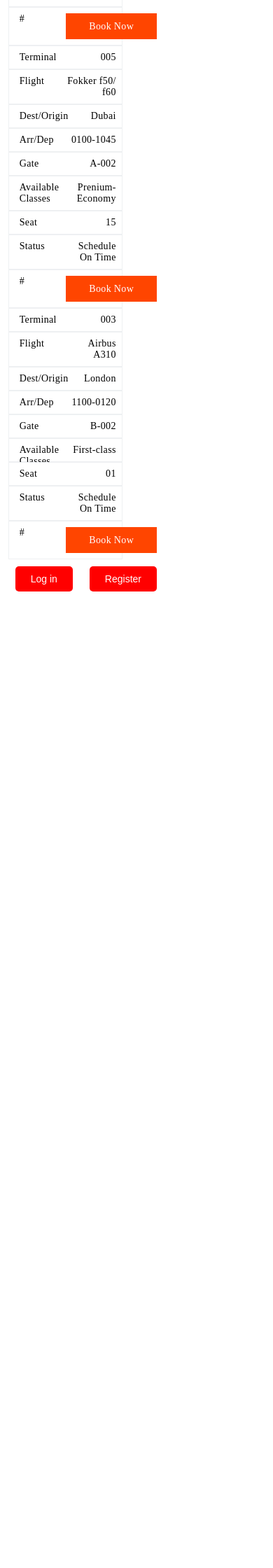
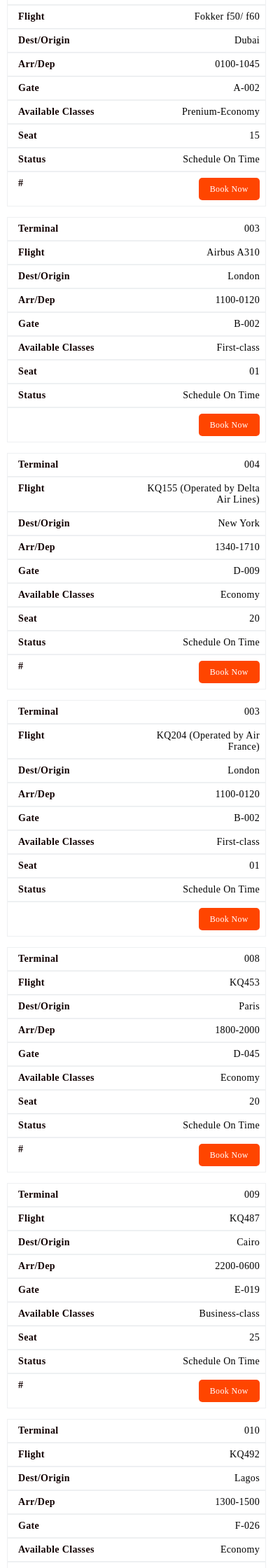
Before and after one commit to Elai5/airline, a Django app: page /flights/ in a window 390 px wide. Shown: the part 1480-3720 px from the top of the page at 70% size. Before the commit the page ends 2325 px from the top, so only its background shows below. Run offline with Django 5.2, Linux system fonts and the light colour scheme.

Commit message:
reedit bout responsiveness' git push

```diff
--- a/airline_website/flights/static/css/plane.css
+++ b/airline_website/flights/static/css/plane.css
@@ -110,7 +110,6 @@
         height: 20px;
         width: 25px;
         cursor: pointer;
-
     }
 
     .navbar ul {
@@ -217,6 +216,11 @@
     border: 1px solid #dee2e685;
 }
 
+.table thead tr td:hover {
+    background-color: grey;
+}
+
+
 .table tbody tr td {
     font-size: 14px;
     letter-spacing: 0.35px;
@@ -227,7 +231,6 @@
     text-align: center;
     border: 1px solid #dee2e685;
 }
-
 
 .table tbody tr td .btn {
     width: 130px;
@@ -242,6 +245,7 @@
     border: 1px solid transparent;
     font-size: 14px;
     opacity: 1;
+    border-radius: 5px;
 }
 
 .table tbody tr td .btn:hover {
@@ -258,7 +262,6 @@
     border: 0;
     border-radius: 5px;
     margin: 10px;
-
 }
 
 .btn button:hover {
@@ -266,7 +269,7 @@
     cursor: pointer;
 }
 
-@media (max-width: 768px) {
+/* @media (max-width: 768px) {
     .table thead {
         display: none;
     }
@@ -298,4 +301,68 @@
         font-size: 14px;
         text-align: left;
     }
+} */
+
+@media (max-width: 768px) {
+
+    nav {
+        position: fixed;
+        width: 100%;
+        z-index: 1;
+        top: 0;
+
+    }
+
+    /* Adjust padding for the table container */
+    .table-container {
+        padding: 0 10px;
+        padding-top: 20px;
+    }
+
+    /* Hide the table headers on small screens */
+    .table thead {
+        display: none;
+    }
+
+    /* Stack the table cells vertically and make them block level */
+    .table tbody tr {
+        display: block;
+        margin-bottom: 15px;
+    }
+
+    .table tbody tr td {
+        display: block;
+        text-align: right;
+        padding-left: 50%;
+        /* Space for the labels */
+        position: relative;
+    }
+
+    /* Add labels to the table cells */
+    .table tbody tr td:before {
+        content: attr(data-label);
+        position: absolute;
+        left: 0;
+        width: 50%;
+        padding-left: 15px;
+        font-weight: bold;
+        font-size: 14px;
+        text-align: left;
+        color: rgb(17, 1, 1);
+        font-weight: bolder
+            /* Gray color for labels */
+    }
+
+    /* Adjust button styles for smaller screens */
+    .table tbody tr td .btn {
+        width: 50%;
+        text-align: center;
+        font-size: 12px;
+        line-height: 30px;
+    }
+
+    .btn button {
+        font-size: 12px;
+        padding: 8px 16px;
+    }
 }
--- a/airline_website/flights/templates/flights/plane_schedule.html
+++ b/airline_website/flights/templates/flights/plane_schedule.html
@@ -1,6 +1,7 @@
 {% load static %}
 <!DOCTYPE html>
 <html lang="en">
+
 <head>
     <meta charset="UTF-8">
     <meta http-equiv="X-UA-Compatible" content="IE=edge">
@@ -117,23 +118,96 @@
                             <td data-label="Available Classes">First-class</td>
                             <td data-label="Seat">01</td>
                             <td data-label="Status">Schedule On Time</td>
+                            <td data-label=""><a href="#" class="btn">Book Now</a></td>
+                        </tr>
+                        <tr>
+                            <td data-label="Terminal">004</td>
+                            <td data-label="Flight">KQ155 (Operated by Delta Air Lines)</td>
+                            <td data-label="Dest/Origin">New York</td>
+                            <td data-label="Arr/Dep">1340-1710</td>
+                            <td data-label="Gate">D-009</td>
+                            <td data-label="Available Classes">Economy</td>
+                            <td data-label="Seat">20</td>
+                            <td data-label="Status">Schedule On Time</td>
                             <td data-label="#"><a href="#" class="btn">Book Now</a></td>
+                        </tr>
+                        <tr>
+                            <td data-label="Terminal">003</td>
+                            <td data-label="Flight">KQ204 (Operated by Air France)</td>
+                            <td data-label="Dest/Origin">London</td>
+                            <td data-label="Arr/Dep">1100-0120</td>
+                            <td data-label="Gate">B-002</td>
+                            <td data-label="Available Classes">First-class</td>
+                            <td data-label="Seat">01</td>
+                            <td data-label="Status">Schedule On Time</td>
+                            <td data-label=""><a href="#" class="btn">Book Now</a></td>
+                        </tr>
+                        <tr>
+                            <td data-label="Terminal">008</td>
+                            <td data-label="Flight">KQ453</td>
+                            <td data-label="Dest/Origin">Paris</td>
+                            <td data-label="Arr/Dep">1800-2000</td>
+                            <td data-label="Gate">D-045</td>
+                            <td data-label="Available Classes">Economy</td>
+                            <td data-label="Seat">20</td>
+                            <td data-label="Status">Schedule On Time</td>
+                            <td data-label="#"><a href="booking.html" class="btn">Book Now</a></td>
+                        </tr>
+                        <tr>
+                            <td data-label="Terminal">009</td>
+                            <td data-label="Flight">KQ487</td>
+                            <td data-label="Dest/Origin">Cairo</td>
+                            <td data-label="Arr/Dep">2200-0600</td>
+                            <td data-label="Gate">E-019</td>
+                            <td data-label="Available Classes">Business-class</td>
+                            <td data-label="Seat">25</td>
+                            <td data-label="Status">Schedule On Time</td>
+                            <td data-label="#"><a href="booking.html" class="btn">Book Now</a></td>
+                        </tr>
+                        <tr>
+                            <td data-label="Terminal">010</td>
+                            <td data-label="Flight">KQ492</td>
+                            <td data-label="Dest/Origin">Lagos</td>
+                            <td data-label="Arr/Dep">1300-1500</td>
+                            <td data-label="Gate">F-026</td>
+                            <td data-label="Available Classes">Economy</td>
+                            <td data-label="Seat">08</td>
+                            <td data-label="Status">Schedule On Time</td>
+                            <td data-label="#"><a href="booking.html" class="btn">Book Now</a></td>
+                        </tr>
+                        <tr>
+                            <td data-label="Terminal">011</td>
+                            <td data-label="Flight">KQ455</td>
+                            <td data-label="Dest/Origin">Zanzibar</td>
+                            <td data-label="Arr/Dep">1500-1700</td>
+                            <td data-label="Gate">B-031</td>
+                            <td data-label="Available Classes">Premium-Economy</td>
+                            <td data-label="Seat">18</td>
+                            <td data-label="Status">Schedule On Time</td>
+                            <td data-label="#"><a href="booking.html" class="btn">Book Now</a></td>
+                        </tr>
+                        <tr>
+                            <td data-label="Terminal">012</td>
+                            <td data-label="Flight">KQ473</td>
+                            <td data-label="Dest/Origin">Johannesburg</td>
+                            <td data-label="Arr/Dep">0600-0800</td>
+                            <td data-label="Gate">C-010</td>
+                            <td data-label="Available Classes">Business-class</td>
+                            <td data-label="Seat">12</td>
+                            <td data-label="Status">Schedule On Time</td>
+                            <td data-label="#"><a href="booking.html" class="btn">Book Now</a></td>
                         </tr>
                     </tbody>
 
                 </table>
-
                 <div class="btn">
-                    {% comment %} <a href="register.html"><button class="btn1">Register</button></a> {% endcomment %}
                     <a href="{% url 'login' %}"><button class="btn1">Log in</button></a>
                     <a href="{% url 'register' %}"><button class="btn1">Register</button></a>
-
-                    {% comment %} <button class="btn1" onclick="window.location.href='{% url 'login' %}'">Log in</button> {% endcomment %}
-
                 </div>
             </div>
         </div>
     </section>
 
 </body>
+
 </html>
```
Also changed, not shown: airline_website/about/static/about/css/about.css (+48 -52 lines). Lines whose indentation alone changed are shown as unchanged.
